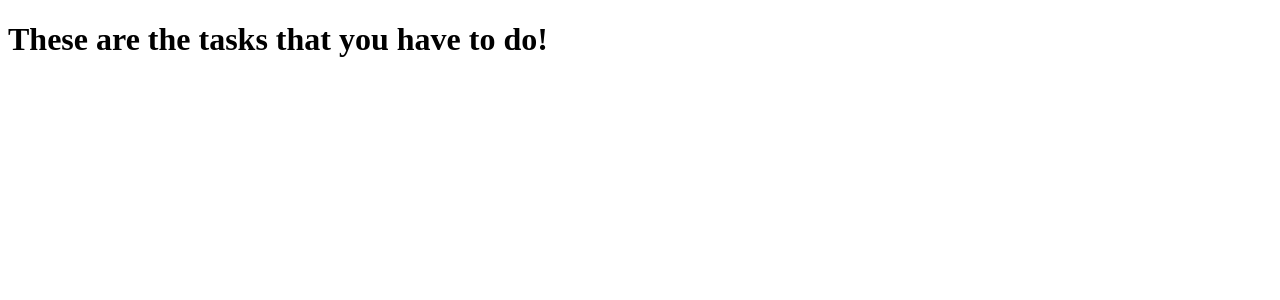
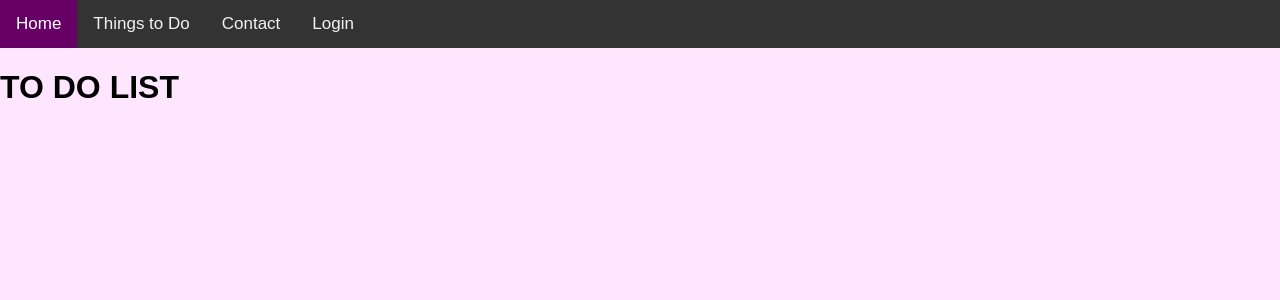
Before and after one commit to jxmine/MyPlanner, a Flask app: page / in a window 1280 px wide. Shown: the top 300 px of the page. Run offline with Flask 2, Linux system fonts and the light colour scheme.

Commit message:
added website layout and some css

```diff
--- a/static/style.css
+++ b/static/style.css
@@ -13,3 +13,36 @@ table {
   tr:nth-child(even) {
     background-color: #dddddd;
   }
+
+  body {
+    background-color: #ffe6ff;
+  }
+
+  body {
+    margin: 0;
+    font-family: Arial, Helvetica, sans-serif;
+  }
+
+  .topnav {
+    overflow: hidden;
+    background-color: #333;
+  }
+
+  .topnav a {
+    float: left;
+    color: #f2f2f2;
+    text-align: center;
+    padding: 14px 16px;
+    text-decoration: none;
+    font-size: 17px;
+  }
+
+  .topnav a:hover {
+    background-color: #ddd;
+    color: black;
+  }
+
+  .topnav a.active {
+    background-color: #660066;
+    color: white;
+  }
--- a/tasks.py
+++ b/tasks.py
@@ -23,11 +23,13 @@ def home():
     return render_template("home.html")
 
 
-
 @app.route("/Task_List")
 def contents():
     cursor = get_db().cursor()
-    sql = "SELECT * FROM Task_List"
+    sql = """
+    SELECT Class.class, Task_List.task, To_Do_List.description, To_Do_List.due_date FROM To_Do_List
+    JOIN Task_List ON To_Do_List.task_id = Task_List.id
+    JOIN Class ON To_Do_List.class_id = Class.id"""
     cursor.execute(sql)
     results = cursor.fetchall()
     return render_template("task_list.html", results=results)
--- a/templates/home.html
+++ b/templates/home.html
@@ -1,12 +1,4 @@
-<!DOCTYPE html>
-<html lang="en">
-<head>
-    <meta charset="UTF-8">
-    <meta http-equiv="X-UA-Compatible" content="IE=edge">
-    <meta name="viewport" content="width=device-width, initial-scale=1.0">
-    <title>To Do List</title>
-</head>
-<body>
-    <h1>These are the tasks that you have to do!</h1>
-</body>
-</html>
+{% extends "layout.html" %}
+{% block body %}
+<h1>TO DO LIST</h1>
+{% endblock %}
--- /dev/null
+++ b/templates/layout.html
@@ -0,0 +1,19 @@
+<!DOCTYPE html>
+<html lang="en">
+<head>
+    <meta charset="UTF-8">
+    <meta http-equiv="X-UA-Compatible" content="IE=edge">
+    <meta name="viewport" content="width=device-width, initial-scale=1.0">
+    <link rel="stylesheet" href="{{url_for('static',filename='style.css')}}">
+    <title>To Do List</title>
+</head>
+<body>
+    <div class="topnav">
+        <a class="active" href='{{url_for("home")}}'>Home</a>
+        <a href='{{url_for("contents")}}'>Things to Do</a>
+        <a href="#contact">Contact</a>
+        <a href="#about">Login</a>
+    </div>
+    {% block body %}{% endblock %}
+</body>
+</html>
```
Also changed, not shown: templates/task_list.html (+12 -17 lines), todolist.db.
